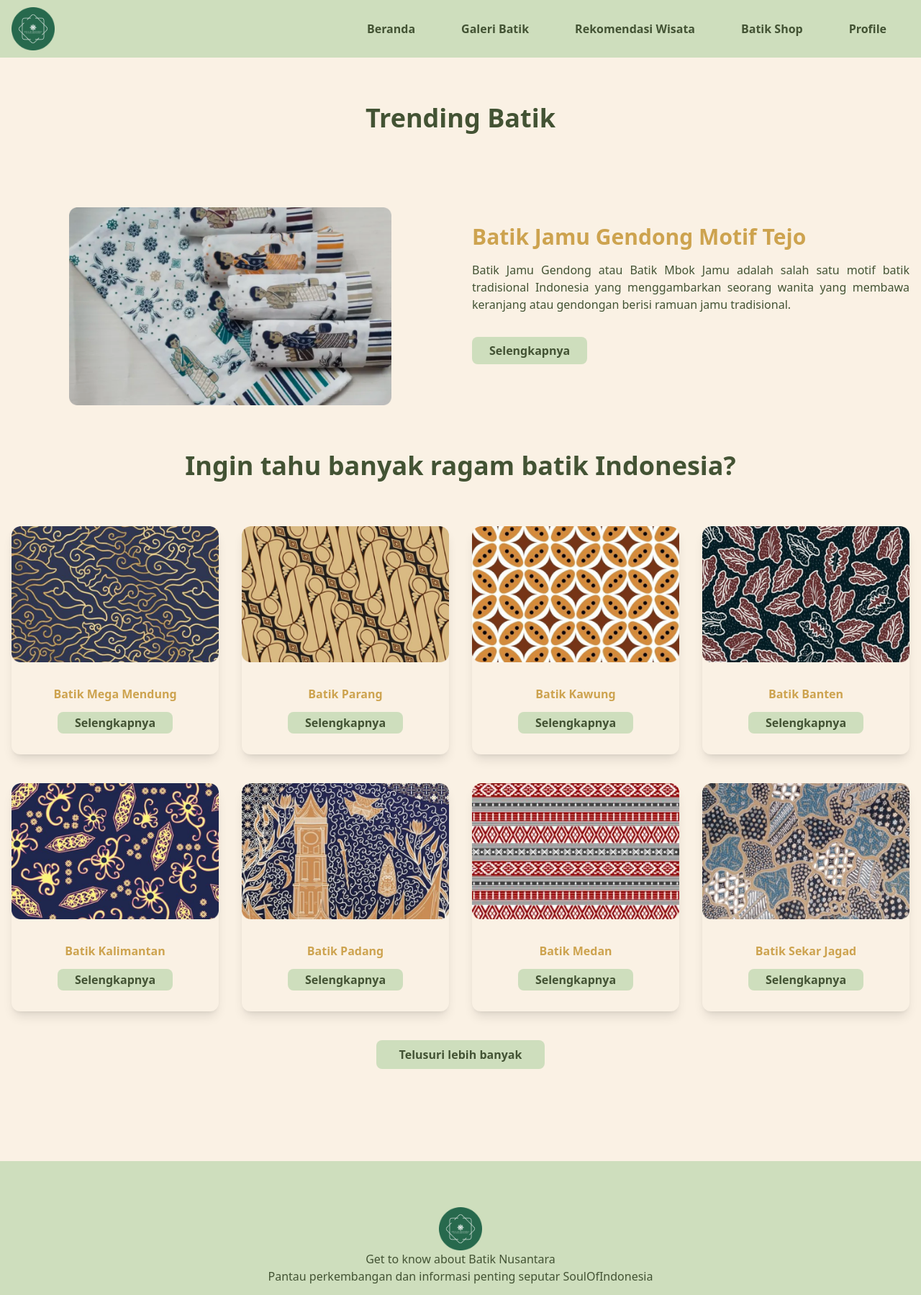
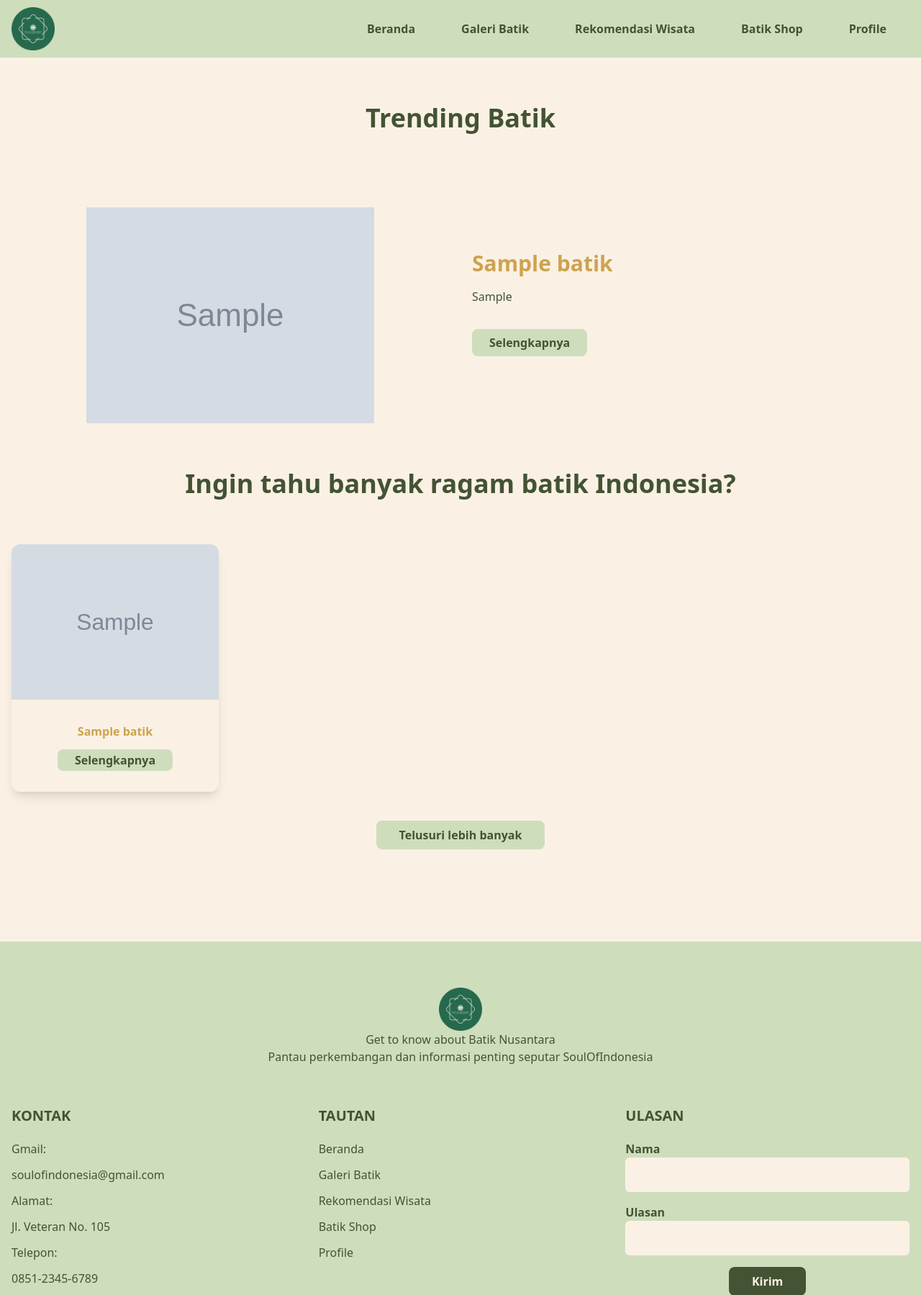
Before and after one commit to fikriyarachmaa/SoulOfIndonesia-Project, a Laravel app: page /galeribatik/galeribatik in a window 1280 px wide. Shown: the top 1799 px of the page at 72% size. Run offline with Laravel 10, Linux system fonts and the light colour scheme; tables that the repository leaves empty hold one stand-in row (values such as "Sample post"); grey boxes marked "Sample" are stand-in pictures; style sheets or scripts are compiled from the project's sources.

Commit message:
artikelBatikbackend

```diff
--- /dev/null
+++ b/app/Http/Controllers/artikelBatikController.php
@@ -0,0 +1,24 @@
+<?php
+
+namespace App\Http\Controllers;
+
+use Illuminate\Http\Request;
+use App\Models\artikelBatik;
+
+class artikelBatikController extends Controller
+{
+    public function index()
+    {
+        $articles = artikelBatik::all();
+        return view('/galeribatik/galeribatik',
+           compact(['articles']));
+    }
+    public function show_details($id)
+    {
+        $articles = artikelBatik::find($id);
+       // $articles->judul = str_replace("\n", "<br>", $articles->judul);
+        return view('/galeribatik/articleDetails', [
+            //'title' => 'Article Details',
+        ], compact(['articles']));
+    }
+}
--- /dev/null
+++ b/app/Models/artikelBatik.php
@@ -0,0 +1,14 @@
+<?php
+
+namespace App\Models;
+
+use Illuminate\Database\Eloquent\Factories\HasFactory;
+use Illuminate\Database\Eloquent\Model;
+
+class artikelBatik extends Model
+{
+    protected $table = 'artikel_batik';
+    protected $fillable = [
+        'judul', 'foto', 'opening', 'asal_usul', 'filosofi'];
+
+}
--- a/resources/views/galeribatik/galeriBatik.blade.php
+++ b/resources/views/galeribatik/galeriBatik.blade.php
@@ -15,14 +15,16 @@
             <h1 class="text-green-darkest font-bold text-2xl md:text-4xl lg:text-4xl flex justify-center pb-16">Trending Batik</h1>
             <div class="flex flex-wrap items-center">
                 <div class="w-full lg:w-1/2 px-4 text-center">
+                    <a href="/galeribatik/{{ $articles->find(1)->id }}">
                     <div class="mt-10">
-                        <img src="/img/jamugendong.png" alt="Batik Jamu Gendong" class="max-w-full h-auto mx-auto md:max-w-md lg:max-w-md">
+                        <img src="{{ $articles->find(1)->foto }}" alt="" class="max-w-full h-auto mx-auto md:max-w-md lg:max-w-md">
                     </div>
+                    </a>
                 </div>
                 <div class="w-full lg:w-1/2 px-4">
-                    <h2 class="text-yellow font-semibold text-xl md:text-2xl lg:text-3xl mb-4">Batik Jamu Gendong Motif Tejo</h2>
-                    <p class="text-green-darkest font-regular pb-8 md:pb-10 text-justify">Batik Jamu Gendong atau Batik Mbok Jamu adalah salah satu motif batik tradisional Indonesia yang menggambarkan seorang wanita yang membawa keranjang atau gendongan berisi ramuan jamu tradisional.</p>
-                    <a href="/galeribatik/batikjamugendong" class="text-base font-semibold text-green-darkest bg-green-pastel py-2 px-6 rounded-lg hover:bg-yellow hover:text-cream transition duration-300 ease-in-out">Selengkapnya</a>
+                    <h2 class="text-yellow font-semibold text-xl md:text-2xl lg:text-3xl mb-4">{{ $articles->find(1)->judul }}</h2>
+                    <p class="text-green-darkest font-regular pb-8 md:pb-10 text-justify">{{ $articles->find(1)->opening }}</p>
+                    <a href="/galeribatik/{{ $articles->find(1)->id }}" class="text-base font-semibold text-green-darkest bg-green-pastel py-2 px-6 rounded-lg hover:bg-yellow hover:text-cream transition duration-300 ease-in-out">Selengkapnya</a>
                 </div>
             </div>
         </div>
@@ -38,102 +40,20 @@
             </div>
 
             <div class="flex flex-wrap">
+            @foreach ($articles as $artikel)
                 <div class="w-full px-4 lg:w-1/2 xl:w-1/4">
+
                     <div class="bg-cream rounded-xl overflow-hidden shadow-lg mb-10 ">
-                        <img src="/img/megamendung.png" alt="batik mega mendung" class="w-full">
+                        <img src="{{ $artikel->foto }}" alt="batik mega mendung" class="w-full">
                         <div class="py-8 px-6">
-                            <h3 class="text-medium font-semibold text-yellow mb-4 truncate hover:text-green-darkest text-center">Batik Mega Mendung</h3>
+                            <h3 class="text-medium font-semibold text-yellow mb-4 truncate hover:text-green-darkest text-center">{{ $artikel->judul }}</h3>
                             <div class="text-center">
-                                <a href="/galeribatik/batikjamugendong" class="text-base font-semibold text-green-darkest bg-green-pastel py-1 px-6 rounded-lg hover:bg-yellow hover:text-cream transition duration-300 ease-in-out">Selengkapnya</a>
+                                <a href="/galeribatik/{{ $artikel->id }}" class="text-base font-semibold text-green-darkest bg-green-pastel py-1 px-6 rounded-lg hover:bg-yellow hover:text-cream transition duration-300 ease-in-out">Selengkapnya</a>
                             </div>
                         </div>
                     </div>
                 </div>
-
-                <div class="w-full px-4 lg:w-1/2 xl:w-1/4">
-                    <div class="bg-cream rounded-xl overflow-hidden shadow-lg mb-10 ">
-                        <img src="/img/parang.png" alt="batik parang" class="w-full">
-                        <div class="py-8 px-6">
-                            <h3 class="text-medium font-semibold text-yellow mb-4 truncate hover:text-green-darkest text-center">Batik Parang</h3>
-                            <div class="text-center">
-                                <a href="/galeribatik/batikjamugendong" class="text-base font-semibold text-green-darkest bg-green-pastel py-1 px-6 rounded-lg hover:bg-yellow hover:text-cream transition duration-300 ease-in-out">Selengkapnya</a>
-                            </div>
-                        </div>
-                    </div>
-                </div>
-
-                <div class="w-full px-4 lg:w-1/2 xl:w-1/4">
-                    <div class="bg-cream rounded-xl overflow-hidden shadow-lg mb-10 ">
-                        <img src="/img/kawung.png" alt="batik kawung" class="w-full">
-                        <div class="py-8 px-6">
-                            <h3 class="text-medium font-semibold text-yellow mb-4 truncate hover:text-green-darkest text-center">Batik Kawung</h3>
-                            <div class="text-center">
-                                <a href="/galeribatik/batikjamugendong" class="text-base font-semibold text-green-darkest bg-green-pastel py-1 px-6 rounded-lg hover:bg-yellow hover:text-cream transition duration-300 ease-in-out">Selengkapnya</a>
-                            </div>
-                        </div>
-                    </div>
-                </div>
-
-                <div class="w-full px-4 lg:w-1/2 xl:w-1/4">
-                    <div class="bg-cream rounded-xl overflow-hidden shadow-lg mb-10 ">
-                        <img src="/img/banten.png" alt="batik banten" class="w-full">
-                        <div class="py-8 px-6">
-                            <h3 class="text-medium font-semibold text-yellow mb-4 truncate hover:text-green-darkest text-center">Batik Banten</h3>
-                            <div class="text-center">
-                                <a href="/galeribatik/batikjamugendong" class="text-base font-semibold text-green-darkest bg-green-pastel py-1 px-6 rounded-lg hover:bg-yellow hover:text-cream transition duration-300 ease-in-out">Selengkapnya</a>
-                            </div>
-                        </div>
-                    </div>
-                </div>
-
-                <div class="w-full px-4 lg:w-1/2 xl:w-1/4">
-                    <div class="bg-cream rounded-xl overflow-hidden shadow-lg mb-10 ">
-                        <img src="/img/kalimantan.png" alt="batik kalimantan" class="w-full">
-                        <div class="py-8 px-6">
-                            <h3 class="text-medium font-semibold text-yellow mb-4 truncate hover:text-green-darkest text-center">Batik Kalimantan</h3>
-                            <div class="text-center">
-                                <a href="/galeribatik/batikjamugendong" class="text-base font-semibold text-green-darkest bg-green-pastel py-1 px-6 rounded-lg hover:bg-yellow hover:text-cream transition duration-300 ease-in-out">Selengkapnya</a>
-                            </div>
-                        </div>
-                    </div>
-                </div>
-
-                <div class="w-full px-4 lg:w-1/2 xl:w-1/4">
-                    <div class="bg-cream rounded-xl overflow-hidden shadow-lg mb-10 ">
-                        <img src="/img/padang.png" alt="batik padang" class="w-full">
-                        <div class="py-8 px-6">
-                            <h3 class="text-medium font-semibold text-yellow mb-4 truncate hover:text-green-darkest text-center">Batik Padang</h3>
-                            <div class="text-center">
-                                <a href="/galeribatik/batikjamugendong" class="text-base font-semibold text-green-darkest bg-green-pastel py-1 px-6 rounded-lg hover:bg-yellow hover:text-cream transition duration-300 ease-in-out">Selengkapnya</a>
-                            </div>
-                        </div>
-                    </div>
-                </div>
-
-                <div class="w-full px-4 lg:w-1/2 xl:w-1/4">
-                    <div class="bg-cream rounded-xl overflow-hidden shadow-lg mb-10 ">
-                        <img src="/img/meda.png" alt="batik medan" class="w-full">
-                        <div class="py-8 px-6">
-                            <h3 class="text-medium font-semibold text-yellow mb-4 truncate hover:text-green-darkest text-center">Batik Medan</h3>
-                            <div class="text-center">
-                                <a href="/galeribatik/batikjamugendong" class="text-base font-semibold text-green-darkest bg-green-pastel py-1 px-6 rounded-lg hover:bg-yellow hover:text-cream transition duration-300 ease-in-out">Selengkapnya</a>
-                            </div>
-                        </div>
-                    </div>
-                </div>
-
-                <div class="w-full px-4 lg:w-1/2 xl:w-1/4">
-                    <div class="bg-cream rounded-xl overflow-hidden shadow-lg mb-10 ">
-                        <img src="/img/sekarjagad.png" alt="batik sekar jagad" class="w-full">
-                        <div class="py-8 px-6">
-                            <h3 class="text-medium font-semibold text-yellow mb-4 truncate hover:text-green-darkest text-center">Batik Sekar Jagad</h3>
-                            <div class="text-center">
-                                <a href="/galeribatik/batikjamugendong" class="text-base font-semibold text-green-darkest bg-green-pastel py-1 px-6 rounded-lg hover:bg-yellow hover:text-cream transition duration-300 ease-in-out">Selengkapnya</a>
-                            </div>
-                        </div>
-                    </div>
-                </div>
-
+                @endforeach
             </div>
 
             <div class="w-full px-4 flex items-center justify-center">
--- a/routes/web.php
+++ b/routes/web.php
@@ -2,6 +2,7 @@
 
 use Illuminate\Support\Facades\Route;
 use App\Http\Controllers\ProdukBatikController;
+use App\Http\Controllers\artikelBatikController;
 
 /*
 |--------------------------------------------------------------------------
@@ -32,9 +33,15 @@ Route::get('/components/header', function () {
 Route::get('/components/footer', function () {
     return view('components/footer');
 });
-Route::get('/galeribatik/galeribatik', function () {
-    return view('galeribatik/galeriBatik');
-});
+
+Route::get('/galeribatik/galeribatik', [artikelBatikController::class, 'index'])->name('articles');
+
+Route::get('/galeribatik/articleDetails', function () {
+    return view('/galeribatik/articleDetails');
+  })->name('articles');
+
+Route::get('/galeribatik/{id}', [artikelBatikController::class, 'show_details'])->name('articles');
+
 Route::get('/auth/loginuser', function () {
     return view('auth/loginuser');
 });
```
Also changed, not shown: database/seeders/artikelBatikSeeder.php (added, +79 -0 lines), resources/views/galeribatik/articleDetails.blade.php (added, +34 -0 lines), resources/views/galeribatik/batikjamugendong.blade.php (deleted, +0 -35 lines), database/migrations/2023_11_09_144955_artikel_batik.php (added).
